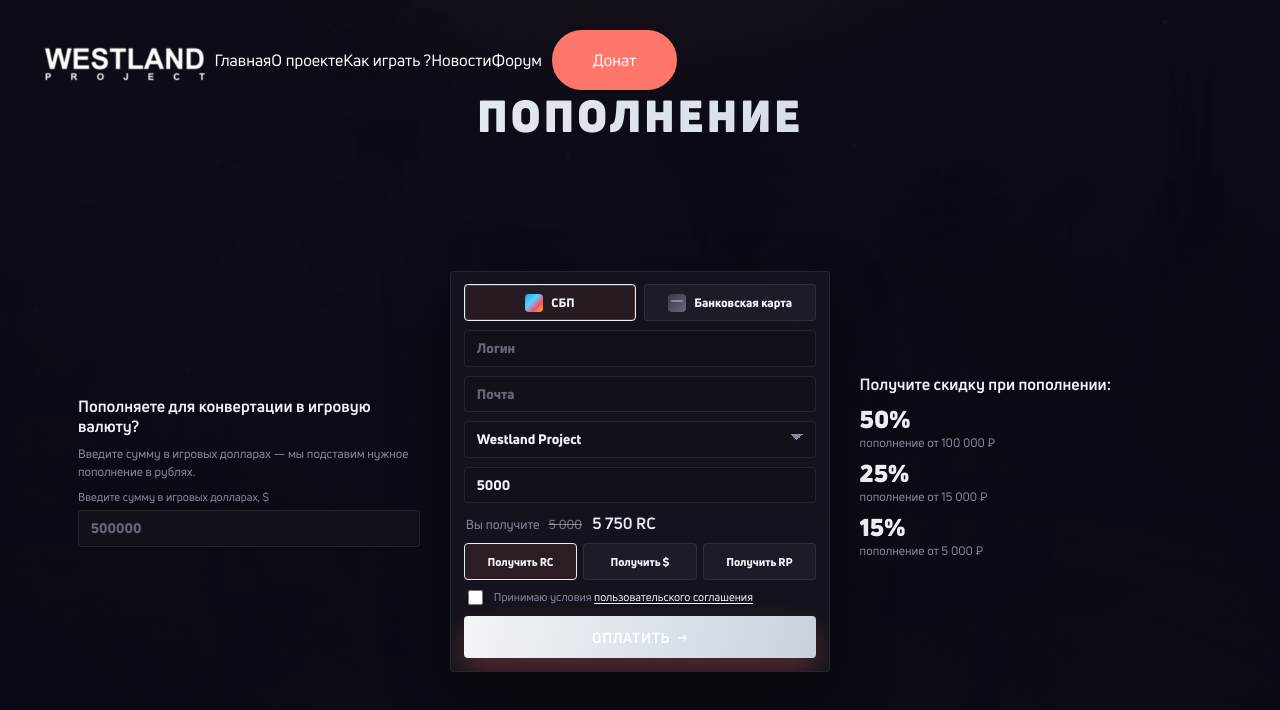
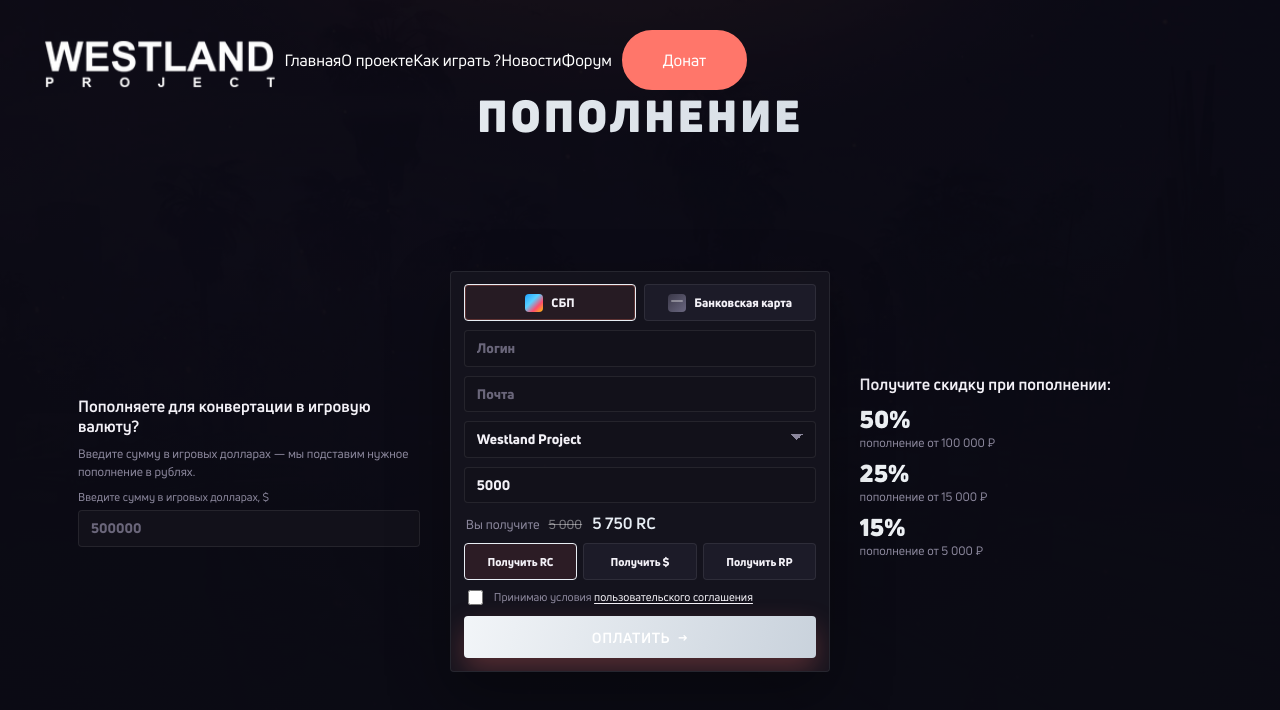
Before and after one commit to STYOP2122/wlrp-site, a Vue app: page /donate in a window 1280 px wide. Shown: the top 710 px of the page. Built offline with nearby package versions, Linux system fonts and the light colour scheme.

Commit message:
Fix GitHub Pages assets, restore PC layout, and unblock clicks.

```diff
--- a/index.html
+++ b/index.html
@@ -31,7 +31,7 @@
         border-radius: 6px;
       }
       .container_item__play:nth-child(3) .btn__play {
-        pointer-events: none;
+        pointer-events: auto;
       }
       .video-modal-overlay {
         position: fixed;
@@ -776,14 +776,24 @@
         z-index: 1000 !important;
         pointer-events: none;
       }
-      .layout__header .header,
+      /* Only interactive chrome captures clicks — not the full-screen menu shell */
       .layout__header .header__content,
-      .layout__header .header__links,
-      .layout__header .nav__link,
       .layout__header .logo,
       .layout__header .bars,
-      .layout__header .header__bars {
+      .layout__header .header__bars,
+      .layout__header .nav__link {
         pointer-events: auto;
+      }
+      .layout__header .header__links {
+        pointer-events: none;
+      }
+      .layout__header .header__links.active {
+        pointer-events: auto;
+      }
+      @media (min-width: 1200px) {
+        .layout__header .header__links {
+          pointer-events: auto;
+        }
       }
       /* About section: keep tabs/buttons below header */
       @media (min-width: 1200px) {
--- a/public/css/westland-mobile.css
+++ b/public/css/westland-mobile.css
@@ -1,8 +1,12 @@
 /**
- * Westland — mobile / tablet layout
- * Matches fullpage desktop gate: < 1367px OR < 797px height → free scroll
+ * Westland responsive styles
+ *
+ * 1) Fullpage-off (narrow OR short viewport): unlock normal scroll only —
+ *    keep desktop art/layout so laptops are not forced into "phone mode".
+ * 2) Phone/tablet (≤1024px): stacked mobile layout.
  */
 
+/* —— Unlock scroll when fullpage auto-scroll is off —— */
 @media screen and (max-width: 1366px), screen and (max-height: 796px) {
   html,
   body {
@@ -57,7 +61,17 @@
     overflow: visible !important;
   }
 
-  /* Decorative desktop art */
+  .slide-content.slide-content_playing.container.wrapper,
+  .slide-content.slide-content_news.container,
+  .slide-content.slide-content_footer.container.wrapper,
+  .footer-follow {
+    transform: none !important;
+  }
+}
+
+/* —— Real mobile / tablet layout —— */
+@media screen and (max-width: 1024px) {
+  /* Decorative desktop art — phones only */
   .pxl,
   .per__main,
   .dialog__left,
@@ -66,20 +80,6 @@
   .news__img,
   #redage_slide {
     display: none !important;
-  }
-
-  .layout__header {
-    pointer-events: none;
-  }
-
-  .layout__header .header,
-  .layout__header .header__content,
-  .layout__header .header__links,
-  .layout__header .nav__link,
-  .layout__header .logo,
-  .layout__header .bars,
-  .layout__header .header__bars {
-    pointer-events: auto;
   }
 
   .logo {
@@ -259,10 +259,6 @@
     width: 100% !important;
   }
 
-  .content__slide__about .about_tabs {
-    width: 100%;
-  }
-
   #tabs .ui-tabs-nav {
     display: flex;
     justify-content: center;
@@ -320,7 +316,6 @@
     box-sizing: border-box !important;
     padding: 88px 20px 48px !important;
     display: block !important;
-    transform: none !important;
   }
 
   .playing.slide-content__content {
@@ -412,6 +407,8 @@
     padding: 14px !important;
     font-size: 14px !important;
     border-radius: 0 0 12px 12px;
+    pointer-events: auto !important;
+    cursor: pointer;
   }
 
   /* —— News —— */
@@ -420,7 +417,6 @@
     max-width: 100% !important;
     box-sizing: border-box !important;
     padding: 88px 20px 48px !important;
-    transform: none !important;
   }
 
   .news.slide-content__content.wrapper {
@@ -460,16 +456,9 @@
   }
 
   .content__slide__news .news__block_card:before,
-  .content__slide__news .news__block_card:after {
-    display: none !important;
-  }
-
+  .content__slide__news .news__block_card:after,
   .content__slide__news .news__block_card .border {
     display: none !important;
-  }
-
-  .content__slide__news .news__block_card .hv {
-    width: 100%;
   }
 
   .content__slide__news .news__block_card img {
@@ -522,7 +511,6 @@
     height: auto !important;
     box-sizing: border-box !important;
     padding: 88px 20px 40px !important;
-    transform: none !important;
   }
 
   .footer-follow {
@@ -530,7 +518,6 @@
     display: flex;
     flex-direction: column;
     gap: 20px;
-    transform: none !important;
   }
 
   .footer-follow__title {
@@ -603,6 +590,7 @@
     padding: 100px 28px 40px !important;
     background: rgba(8, 10, 12, 0.96) !important;
     overflow-y: auto;
+    pointer-events: auto !important;
   }
 
   .header__links.active .nav {
--- a/src/components/FooterSection.vue
+++ b/src/components/FooterSection.vue
@@ -1,13 +1,14 @@
 <script setup>
 import { useFitScale } from '../composables/useFitScale'
 import { BRAND } from '../config/servers'
+import { asset } from '../utils/asset'
 
 useFitScale('.content__slide__footer', '.footer-follow', { minScale: 0.78 })
 
 const contacts = [
   {
     href: BRAND.vk,
-    img: '/images/vk.png',
+    img: asset('images/vk.png'),
     alt: 'vk',
     title: 'Группа ВКонтакте',
     text: 'Новости проекта, скрины и общение с игроками.',
@@ -15,7 +16,7 @@
   },
   {
     href: BRAND.site,
-    img: '/images/logo_white.png',
+    img: asset('images/logo_white.png'),
     alt: 'site',
     title: 'Официальный сайт',
     text: 'westland.fun — главная точка входа в проект.',
@@ -23,7 +24,7 @@
   },
   {
     href: BRAND.discord,
-    img: '/images/discord.png',
+    img: asset('images/discord.png'),
     alt: 'discord',
     title: 'Discord',
     text: 'Голос, тикеты и комьюнити Westland.',
@@ -31,7 +32,7 @@
   },
   {
     href: BRAND.vk,
-    img: '/images/vk.png',
+    img: asset('images/vk.png'),
     alt: 'vk-chat',
     title: 'Общение VK',
     text: 'Быстрые новости и ответы по серверу.',
--- a/src/components/Header.vue
+++ b/src/components/Header.vue
@@ -2,6 +2,7 @@
 import { nextTick, onMounted, onUnmounted, ref } from 'vue'
 import { useRoute, useRouter } from 'vue-router'
 import { goToSection } from '../composables/useFullpage'
+import { asset } from '../utils/asset'
 
 const emit = defineEmits(['toast'])
 const route = useRoute()
@@ -9,6 +10,8 @@
 
 const menuOpen = ref(false)
 const scrolled = ref(false)
+const homeHref = asset('')
+const donateHref = asset('donate')
 
 const isDonate = () => route.path.startsWith('/donate')
 
@@ -72,7 +75,7 @@
       <div class="header" id="myMenu" :class="{ scrolled }">
         <div class="header__content">
           <div class="header__logo">
-            <a class="logo active" href="/" @click.prevent="go('home')"></a>
+            <a class="logo active" :href="homeHref" @click.prevent="go('home')"></a>
           </div>
           <div class="header__bars">
             <div
@@ -89,28 +92,28 @@
               <a
                 class="nav__link"
                 data-menuanchor="home"
-                href="/"
+                :href="homeHref"
                 @click.prevent="go('home')"
                 >Главная</a
               >
               <a
                 class="nav__link"
                 data-menuanchor="about-the-project"
-                href="/"
+                :href="homeHref"
                 @click.prevent="go('about-the-project')"
                 >О проекте</a
               >
               <a
                 class="nav__link"
                 data-menuanchor="How-to-start-playing"
-                href="/"
+                :href="homeHref"
                 @click.prevent="go('How-to-start-playing')"
                 >Как играть ?</a
               >
               <a
                 class="nav__link"
                 data-menuanchor="news"
-                href="/"
+                :href="homeHref"
                 @click.prevent="go('news')"
                 >Новости</a
               >
@@ -120,14 +123,14 @@
               <a
                 class="nav__link nav__link_donate"
                 :class="{ active: isDonate() }"
-                href="/donate"
+                :href="donateHref"
                 @click="onDonate"
                 >Донат</a
               >
               <a
                 class="nav__link nav__link_donate__mob"
                 :class="{ active: isDonate() }"
-                href="/donate"
+                :href="donateHref"
                 @click="onDonate"
                 >Донат</a
               >
--- a/src/components/NewsSection.vue
+++ b/src/components/NewsSection.vue
@@ -1,25 +1,26 @@
 <script setup>
 import { useFitScale } from '../composables/useFitScale'
 import { BRAND } from '../config/servers'
+import { asset } from '../utils/asset'
 
 useFitScale('.content__slide__news', '.slide-content_news')
 
 const news = [
   {
     href: BRAND.vk,
-    img: '/images/content/april.png',
+    img: asset('images/content/april.png'),
     title: 'Запуск Westland Project',
     date: '13.07.2026',
   },
   {
     href: BRAND.vk,
-    img: '/images/content/casino.png',
+    img: asset('images/content/casino.png'),
     title: 'Открытие набора во фракции',
     date: '10.07.2026',
   },
   {
     href: BRAND.vk,
-    img: '/images/content/pomoi_ostrafui.png',
+    img: asset('images/content/pomoi_ostrafui.png'),
     title: 'Ивенты этой недели',
     date: '05.07.2026',
   },
--- a/src/components/Preloader.vue
+++ b/src/components/Preloader.vue
@@ -5,17 +5,23 @@
 const fading = ref(false)
 
 onMounted(() => {
+  let done = false
   const hide = () => {
+    if (done) return
+    done = true
     fading.value = true
     window.setTimeout(() => {
       visible.value = false
-    }, 600)
+    }, 500)
   }
 
+  // Never block the UI if some asset hangs on load
+  window.setTimeout(hide, 1800)
+
   if (document.readyState === 'complete') {
-    window.setTimeout(hide, 500)
+    window.setTimeout(hide, 400)
   } else {
-    window.addEventListener('load', () => window.setTimeout(hide, 500), { once: true })
+    window.addEventListener('load', () => window.setTimeout(hide, 400), { once: true })
   }
 })
 </script>
--- /dev/null
+++ b/src/utils/asset.js
@@ -0,0 +1,6 @@
+/** Public asset URL that respects Vite `base` (GitHub Pages `/wlrp-site/`). */
+export function asset(path) {
+  const base = import.meta.env.BASE_URL || '/'
+  const clean = String(path || '').replace(/^\/+/, '')
+  return `${base.endsWith('/') ? base : `${base}/`}${clean}`
+}
--- a/src/views/DonateView.vue
+++ b/src/views/DonateView.vue
@@ -3,6 +3,9 @@
 import Header from '../components/Header.vue'
 import Toast from '../components/Toast.vue'
 import { SERVERS } from '../config/servers'
+import { asset } from '../utils/asset'
+
+const donateBg = asset('images/bg/donate.jpg')
 
 const login = ref('')
 const email = ref('')
@@ -127,7 +130,11 @@
     <Header @toast="showToast" />
 
     <main class="donate-main">
-      <div class="donate-bg" aria-hidden="true"></div>
+      <div
+        class="donate-bg"
+        aria-hidden="true"
+        :style="{ '--donate-photo': `url(${donateBg})` }"
+      ></div>
 
       <h1 class="donate-title">Пополнение</h1>
 
@@ -352,7 +359,7 @@
   background:
     radial-gradient(ellipse 70% 50% at 50% -10%, rgba(255, 110, 105, 0.18), transparent 55%),
     radial-gradient(ellipse 40% 40% at 90% 80%, rgba(255, 176, 112, 0.08), transparent 50%),
-    url('/images/bg/donate.jpg') center / cover no-repeat;
+    var(--donate-photo) center / cover no-repeat;
   opacity: 0.35;
   filter: saturate(0.85);
 }
```
Also changed, not shown: src/components/PlaySection.vue (+27 -5 lines).
